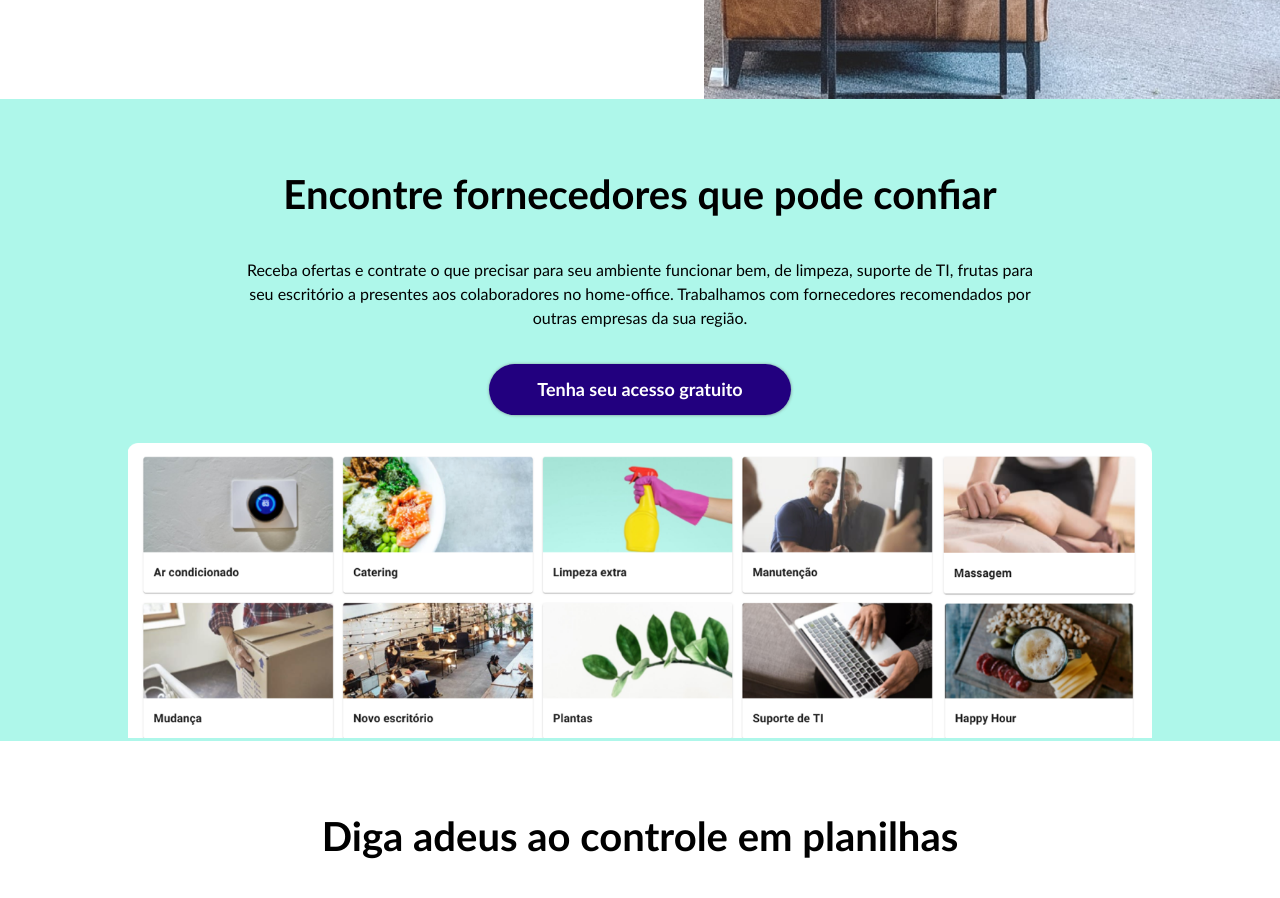
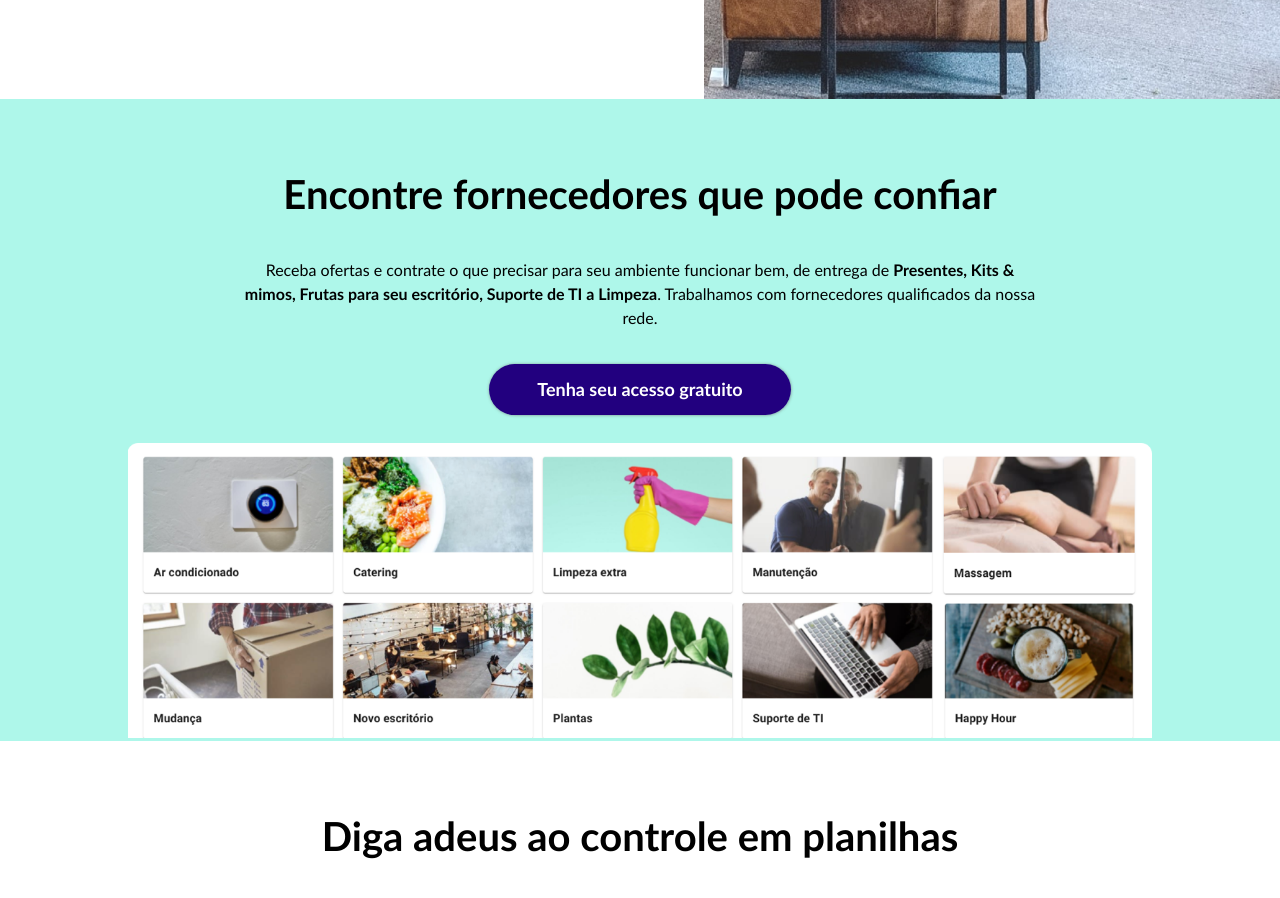
Before and after one commit to lobby-tech/lobby.tech, a Jekyll site: the page built from index.html, in a window 1280 px wide and 900 px high, scrolled down 607 px. Built offline with Jekyll 4.4.1, drawn with Linux system fonts in a browser that asks for light colours.

Commit message:
Updated text

```diff
--- a/index.html
+++ b/index.html
@@ -30,8 +30,8 @@ layout: home
     <h2>Encontre fornecedores que pode confiar</h2>
     <p class="p--mid">
       Receba ofertas e contrate o que precisar para seu ambiente funcionar bem,
-      de limpeza, suporte de TI, frutas para seu escritório a presentes aos colaboradores no home-office.
-      Trabalhamos com fornecedores recomendados por outras empresas da sua região.
+      de entrega de <strong>Presentes, Kits & mimos, Frutas para seu escritório, Suporte de TI a Limpeza</strong>.
+      Trabalhamos com fornecedores qualificados da nossa rede.
       <br>
       <br>
       <br>
```
Also changed, not shown: assets/images/home/Lobby-Service desk.jpg (renamed from assets/images/home/Lobby-Help desk.jpg).
